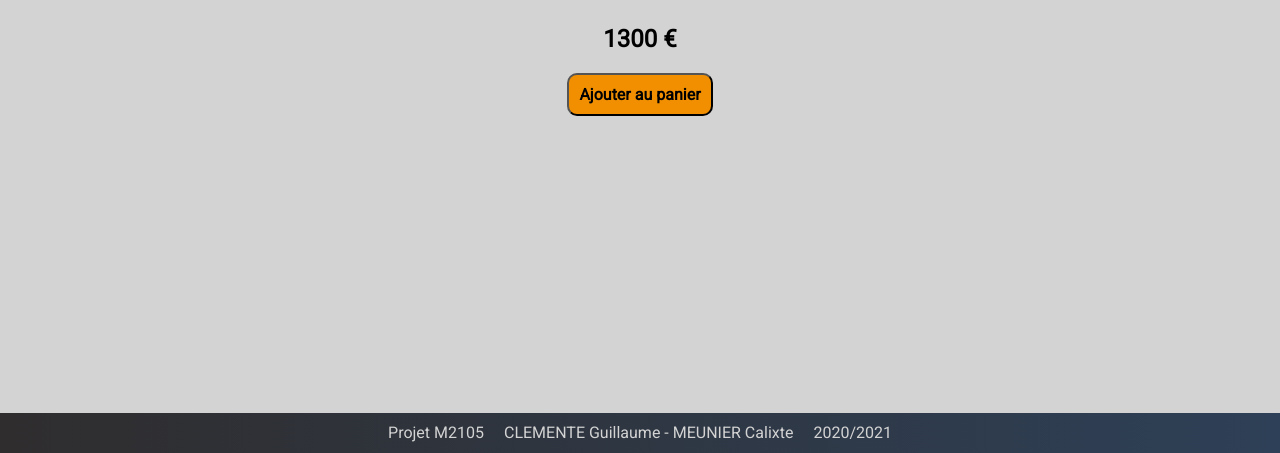
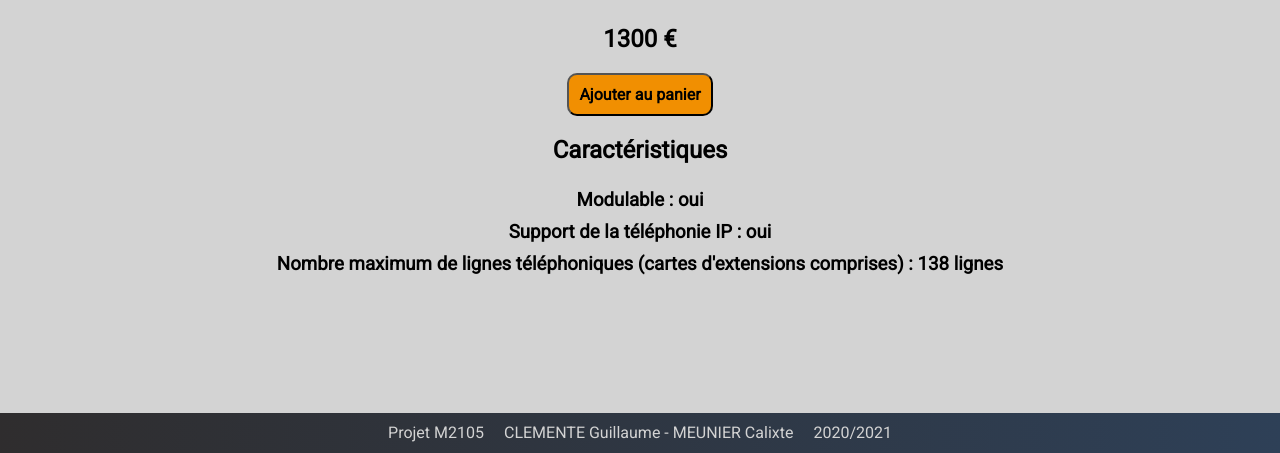
Before and after one commit to Cali-xte/Projet-M2105, a PHP site: page /produit.php?produit=00001 in a window 1280 px wide. Shown: the part 347-800 px from the top of the page. Run offline with PHP 8.4, Linux system fonts and the light colour scheme; data comes from the database, SQL or seed files in the repository.

Commit message:
Update produit.php/css
Ajout des caractéristiques spécifiques des différents produits

```diff
--- a/produit.css
+++ b/produit.css
@@ -73,20 +73,6 @@ header{
     padding: 0;
 }
 
-.vue {
-    display: block;
-    text-align: center;
-}
-
-.imgprod{
-    max-width: 75%;
-    max-height: 300px;
-}
-
-h2 {
-    vertical-align: center;
-}
-
 /*BODY*/
 body{
     margin: 0;
@@ -102,6 +88,30 @@ h1{
     margin-left: 20px;
 }
 
+.vue {
+    display: block;
+    text-align: center;
+}
+
+.imgprod{
+    max-width: 75%;
+    max-height: 300px;
+}
+
+h2 {
+    vertical-align: center;
+}
+
+ul {
+    list-style: none;
+    padding: 0px;
+}
+
+li {
+    padding-top: 5px;
+    padding-bottom: 5px;
+}
+
 #ajoutpanier {
     transition: background .1s ease-in;
     background-color: var(--couleur1hex);
@@ -109,6 +119,7 @@ h1{
     border-radius: 10px;
     font-size: medium;
     font-weight: bold;
+    cursor: pointer;
 }
 
 #ajoutpanier:hover {
--- a/produit.php
+++ b/produit.php
@@ -8,19 +8,21 @@
     <link rel="icon" type="image/png" href="assets/logominibleu.png" />
     <link rel="preconnect" href="https://fonts.gstatic.com">
     <link href="https://fonts.googleapis.com/css2?family=Roboto&display=swap" rel="stylesheet">
-    <title>Amazon&sup2; </title>
+    <title>Amazon&sup2;</title>
 </head>
 <body>
     <?php
         $db = new SQLite3('amazon2.db');
         $produit = $_GET['produit'];
         $info = $db->query("SELECT * FROM article WHERE refarticle = '$produit'");
-        $pabx = $db->query("SELECT * FROM PABX WHERE refarticle = '$produit'");
-        $fixe = $db->query("SELECT * FROM Fixe WHERE refarticle = '$produit'");
-        $mobile = $db->query("SELECT * FROM Mobile WHERE refarticle = '$produit'");
+        $cat = $db->querySingle("SELECT categorie FROM article WHERE refarticle = '$produit'");
+        $prod = $db->query("SELECT * FROM $cat WHERE refarticle = '$produit'");
+
     ?>
     <header>
-        <img src="assets/logo.png" alt="logo de l'entreprise" class="logo">
+        <a href="index.php">
+            <img src="assets/logo.png" alt="logo de l'entreprise" class="logo">
+        </a>
         <form action="recherche.php" method="GET" class="recherche">
             <input type="text" name="motcle" class="ch_rez">
             <input type="submit" value="Rechercher" id="recherche">
@@ -38,17 +40,52 @@
         <?php
             while ($data = $info->fetchArray()){
                 echo "<div class='vue'>";
-                echo "<h1>{$data[nomarticle]}</h1>";
+                echo "<h1>{$data['nomarticle']}</h1>";
                 echo "<img class='imgprod' src='assets/produits/{$produit}.png' alt='Image non disponible'>";
                 echo "</div>";
                 echo "<div class='vue'>";
-                echo "<h2>{$data[prix]} &euro;</h2></div>";
+                echo "<h2>{$data['prix']} &euro;</h2></div>";
+                echo "<div class='vue'>";
             }
         ?>
 
         <div class='vue'>
             <form action=NULL class='achat' alt='Ajouter au panier'>
                 <input type="button" value="Ajouter au panier" id="ajoutpanier">
+            </form>
+        </div>
+
+        <div class='vue'>
+            <h2>Caract&eacute;ristiques</h2>
+            <ul>
+            <?php
+                while ($list = $info->fetchArray()){
+                    while ($spec = $prod->fetchArray()) {
+                        if ($list['categorie'] == 'PABX') {
+                            echo "<h3><li>Modulable : {$spec['modulable']}</li>";
+                            echo "<li>Support de la téléphonie IP : {$spec['supportip']}</li>";
+                            echo "<li>Nombre maximum de lignes téléphoniques (cartes d'extensions comprises) : {$spec['nblignesmax']} lignes</li></h3>";
+                        }
+
+                        if ($list['categorie'] == 'Fixe') {
+                            echo "<h3><li>Filaire : {$spec['filaire']}</li>";
+                            echo "<li>Type : {$spec['type']}</li>";
+                            echo "<li>Destiné à une utilisation {$spec['utilisation']}</li>";
+                            echo "<li>Touches multifonctions : {$spec['touchefonction']}</li></h3>";
+                        }
+
+                        if ($list['categorie'] == 'Mobile') {
+                            echo "<h3><li>5g disponnible : {$spec['cinqg']}</li>";
+                            echo "<li>Stockage : {$spec['stockage']} Go</li>";
+                            echo "<li>RAM : {$spec['ram']} Go</li>";
+                            echo "<li>OS : {$spec['os']}</li>";
+                            echo "<li>Capacité de la batterie : {$spec['batterie']} mAh</li>";
+                            echo "<li>Capteur photo : {$spec['photo']} Mpx</li></h3>";
+                        }
+                    }
+                }
+            ?>
+            </ul>
         </div>
     </div>
 
```
